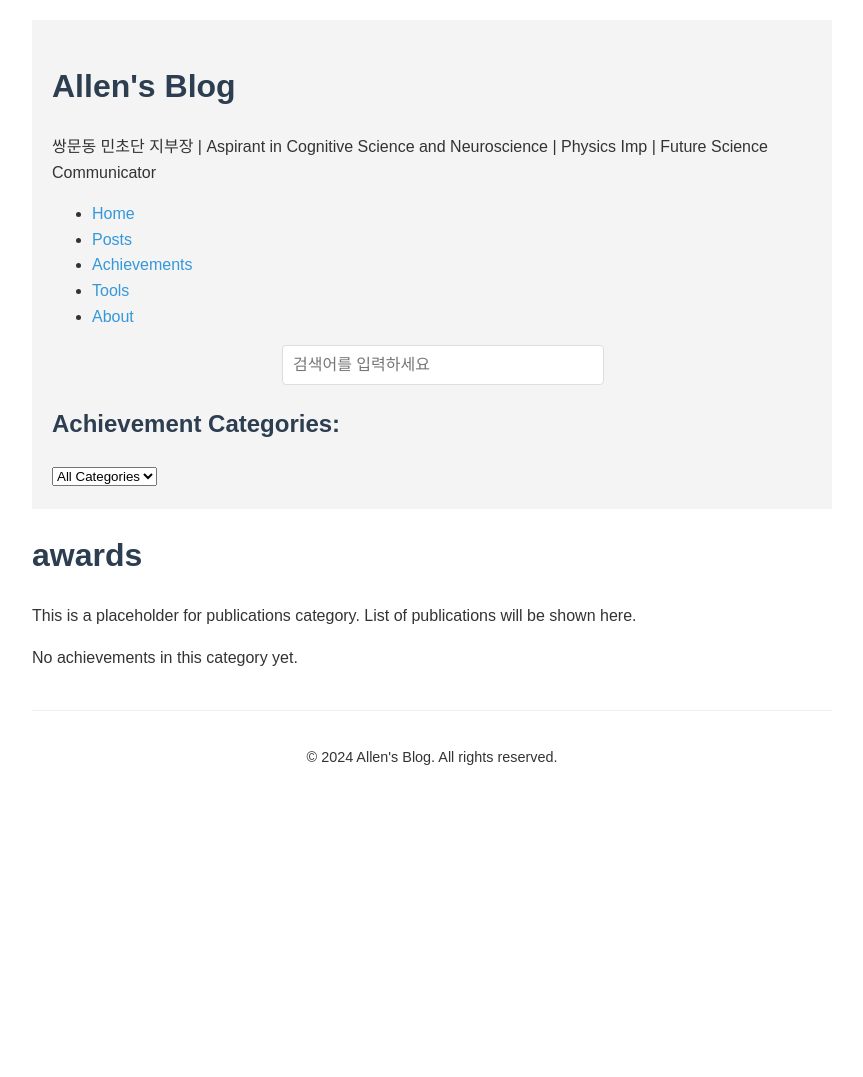
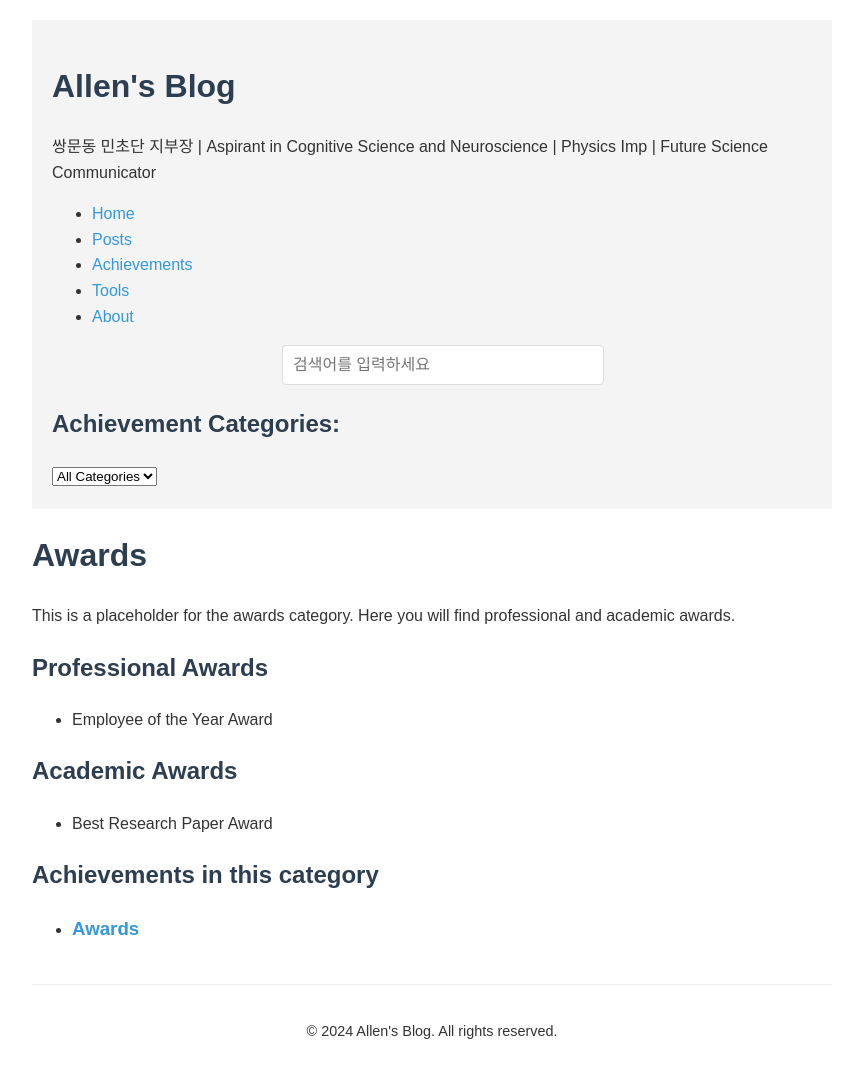
Before and after one commit to allenkang92/allenkang92.github.io, a Jekyll site: the page built from _achievements/awards.md, in a window 1280 px wide. Shown: the whole page, without its empty margins (208-1071 px from the left). Built offline with Jekyll 4.4.1, drawn with Linux system fonts in a browser that asks for light colours; before the commit the page ends 900 px from its top, so only the background shows below that.

Commit message:
항목 추가

```diff
--- a/_achievements/awards.md
+++ b/_achievements/awards.md
@@ -1,7 +1,13 @@
 ---
 layout: achievement
-title: awards
-categories: [awards]
+title: Awards
+category: [awards]
 ---
 
-This is a placeholder for publications category. List of publications will be shown here.
+This is a placeholder for the awards category. Here you will find professional and academic awards.
+
+## Professional Awards
+- Employee of the Year Award
+
+## Academic Awards
+- Best Research Paper Award
```
Also changed, not shown: _achievements/certificates.md (+1 -1 lines), _achievements/education.md (+8 -2 lines), _achievements/projects.md (+2 -2 lines), _achievements/publications.md (+2 -2 lines), 1 other file.
